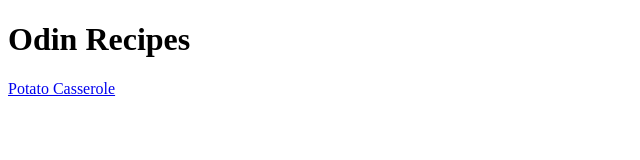
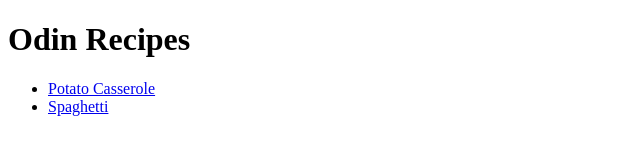
Before and after one commit to cburros/odin-recipes, a plain HTML site: page index.html in a window 1280 px wide. Shown: the whole page, without its empty margins (0-640 px from the left). Drawn offline with Linux system fonts and the light colour scheme.

Commit message:
Add link to spaghetti.html

```diff
--- a/index.html
+++ b/index.html
@@ -6,6 +6,9 @@
     </head>
     <body>
         <h1>Odin Recipes</h1>
-        <a href="recipes/potatocasserole.html">Potato Casserole</a>
+        <ul>
+        <li><a href="recipes/potatocasserole.html">Potato Casserole</a></li>
+        <li><a href="recipes/spaghetti.html">Spaghetti</a></li>
+        </ul>
     </body>
 </html>
```
